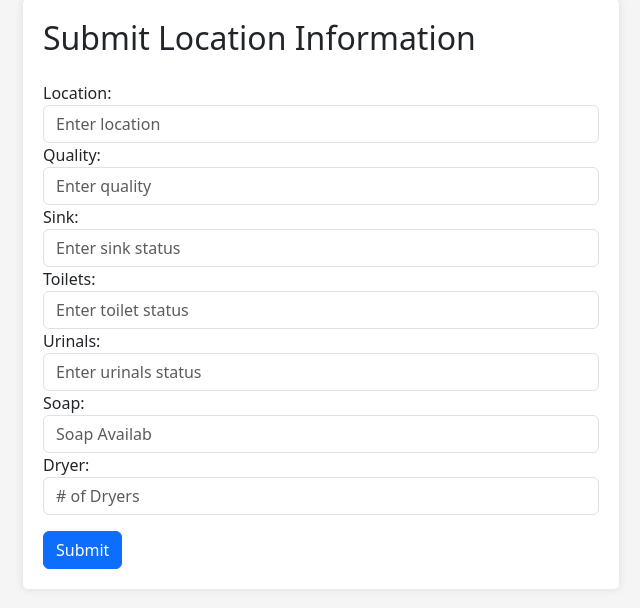
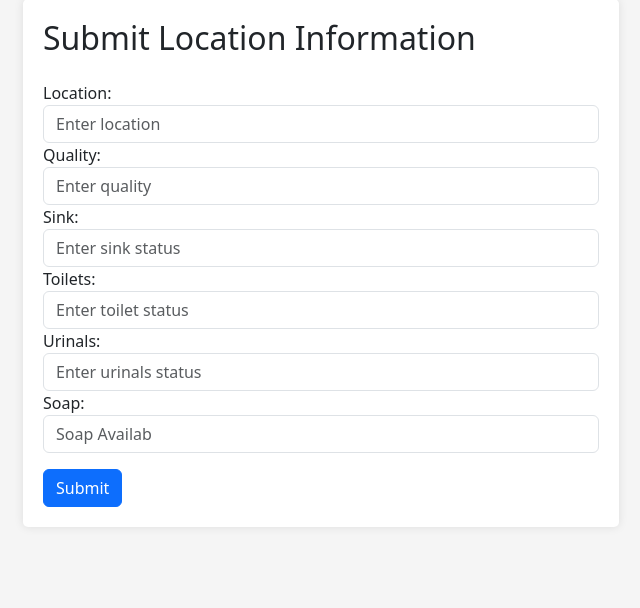
Before and after one commit to Iamchwill/HackRPI, a Flask app: template templates/form.html in a window 1280 px wide. Shown: the part 21-629 px from the top of the page, without its empty margins (319-959 px from the left). Run offline with Flask 3, Linux system fonts and the light colour scheme; the template is opened without the code that fills it, so the values that code supplies are empty; parts of the project's set-up code (start-up, migrations or seed data) failed here and were passed over.

Commit message:
dryers have been removed.

```diff
--- a/templates/form.html
+++ b/templates/form.html
@@ -35,10 +35,6 @@
                             <label for="soap">Soap:</label>
                             <input type="text" class="form-control" id="soap" name="soap" placeholder="Soap Availab">
                         </div>
-                        <div class="form-group">
-                            <label for="dryer">Dryer:</label>
-                            <input type="text" class="form-control" id="dryer" name="dryer" placeholder="# of Dryers">
-                        </div>
                         <button type="submit" class="btn btn-primary mt-3">Submit</button>
                     </form>
                 </div>
```
